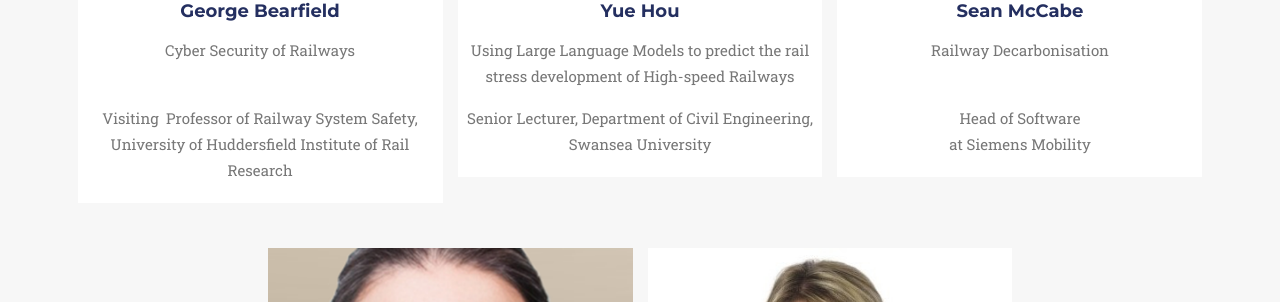
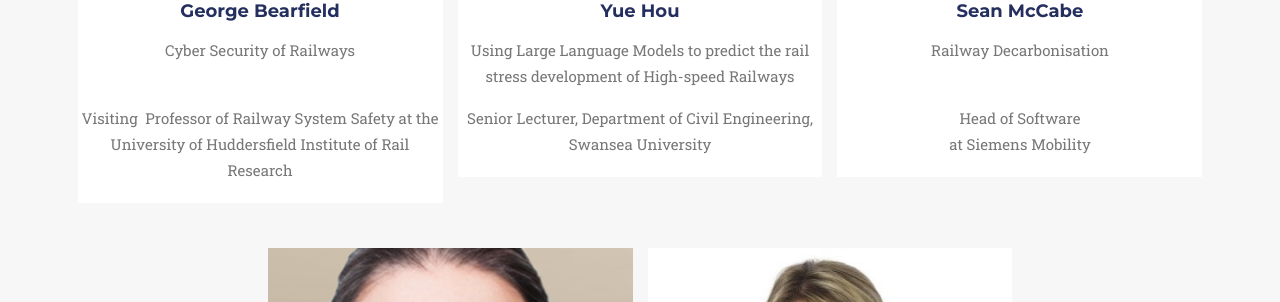
Before and after one commit to ukrrin2026swansea/ukrrin2026swansea.github.io, a Jekyll site: the page built from _2017_pages/speakers.html, in a window 1280 px wide and 900 px high, scrolled down 632 px. Shown: the part 152-454 px from the top of the window. Built offline with Jekyll 4.4.1, drawn with Linux system fonts in a browser that asks for light colours; some web fonts are replaced.

Commit message:
George padding

```diff
--- a/_data/twenty_17/speakers.yml
+++ b/_data/twenty_17/speakers.yml
@@ -4,7 +4,7 @@
   img: GeorgeBearfield.jpg
   thumbnail: GeorgeBearfield.jpg
   alt: Picture of George Bearfield
-  affiliation: Visiting  Professor of Railway System Safety, University of Huddersfield Institute of Rail Research
+  affiliation: Visiting  Professor of Railway System Safety at the University of Huddersfield Institute of Rail Research
 
 - title: Yue Hou
   name: Yue Hou
@@ -20,7 +20,7 @@
   img: SeanMcCabe.JPG
   thumbnail: SeanMcCabe.JPG
   alt: Picture of Sean McCabe
-  affiliation: Head of Software<br>at Siemens Mobility
+  affiliation: Head of Software<br>at Siemens Mobility<br>
 
 
 - title: Luisa Moisio
```
